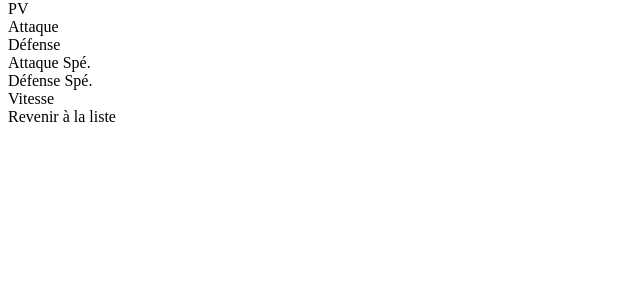
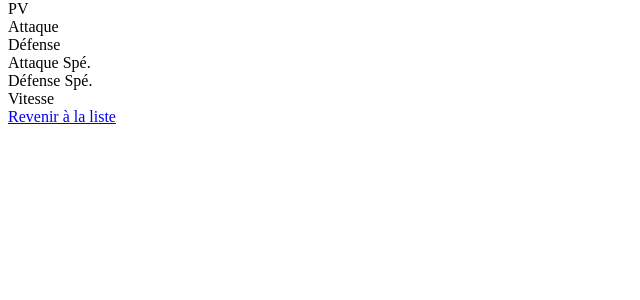
Before and after one commit to Laetitia-Rodriguez/pokedexMVC, a PHP site: template app/views/detail.tpl.php in a window 1280 px wide. Shown: the part 271-571 px from the top of the page, without its empty margins (0-640 px from the left). Run offline with PHP 8.4, Linux system fonts and the light colour scheme; the template is opened without the code that fills it: most values are stand-ins (such as "Sample title", 1, 10 or a date in 2020); data that the repository does not hold is empty.

Commit message:
last link on homepage and last commit

```diff
--- a/app/views/detail.tpl.php
+++ b/app/views/detail.tpl.php
@@ -62,4 +62,4 @@ $types = $viewVars['types'];
         </div>
     </div>
 </div>
-<a>Revenir à la liste</a>
+<a id="return" href="<?= $baseUrl . '/' ?>">Revenir à la liste</a>
--- a/app/views/inc/header.tpl.php
+++ b/app/views/inc/header.tpl.php
@@ -15,7 +15,7 @@
         <header id="header">
             <h2>Pokédex</h2>
             <nav>
-                <a href="<?= $baseUrl . '/liste' ?>" class="container__nav">Liste</a>
+                <a href="<?= $baseUrl . '/' ?>" class="container__nav">Liste</a>
                 <a href="<?= $baseUrl . '/types' ?>" class="container__nav">Types</a>
             </nav>
         </header>
--- a/app/views/list.tpl.php
+++ /dev/null
@@ -1 +0,0 @@
-<?php
--- a/public/css/styles.css
+++ b/public/css/styles.css
@@ -158,6 +158,10 @@ View detail.tpl.php
     background:#EFE3E3;
 }
 
+#return {
+    text-decoration: none;
+}
+
 /*
 View types.tpl.php
 */
```
Also changed, not shown: app/Controllers/MainController.php (+0 -7 lines), public/index.php (+9 -7 lines).
